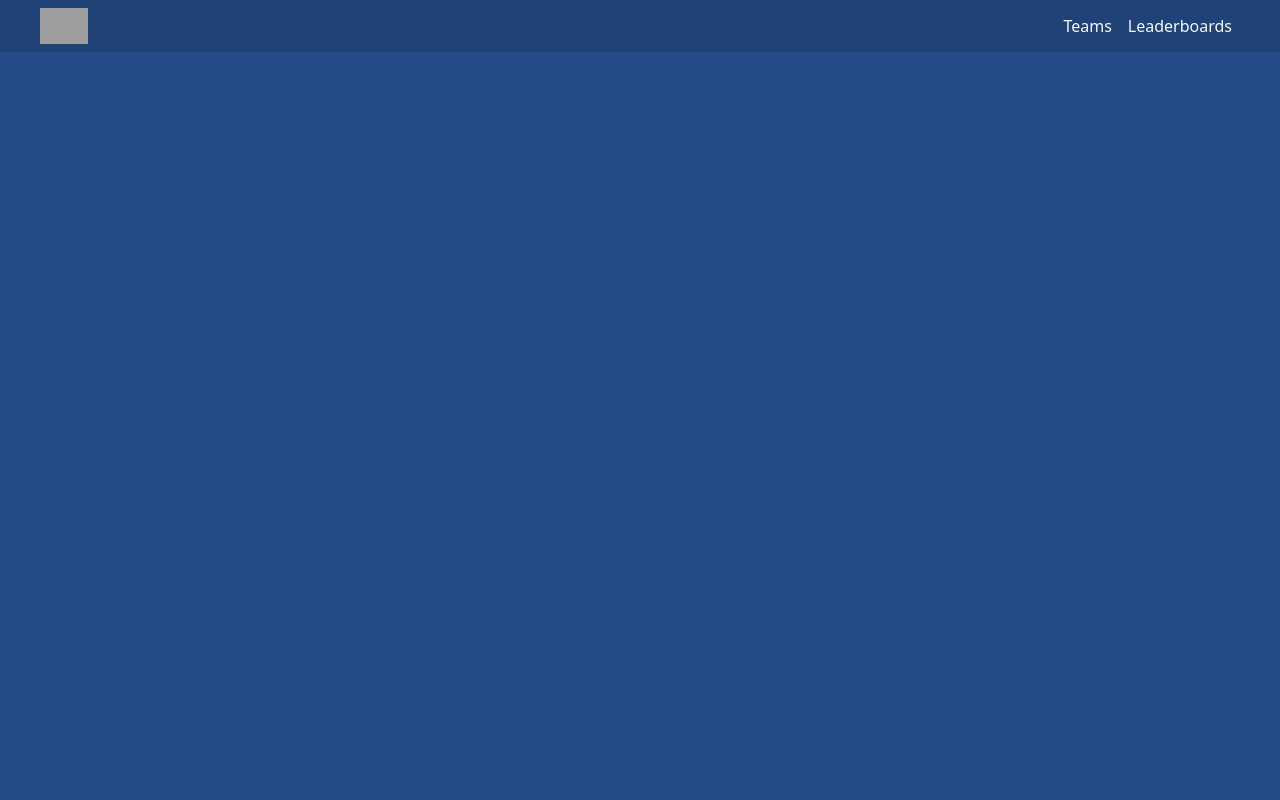
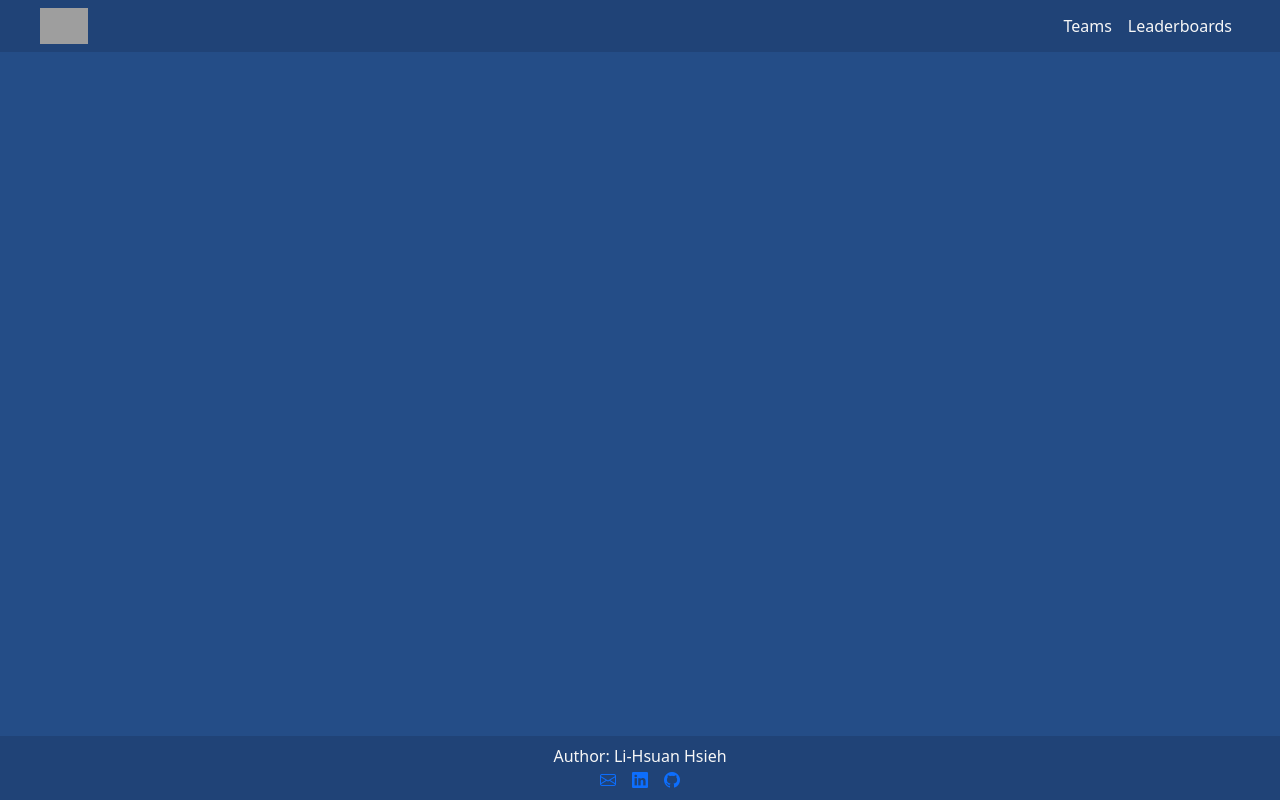
Before and after one commit to ss77995ss/stats-with-flask, a React (Create React App) app in the folder frontend/: page / in a window 1280 px wide. Built offline with nearby package versions, Linux system fonts and the light colour scheme; grey boxes are pictures that could not be loaded.

Commit message:
feat(HomePage): Add footer and make header can be fixed on the top of the page

```diff
--- a/frontend/package.json
+++ b/frontend/package.json
@@ -7,6 +7,7 @@
     "@testing-library/react": "^13.4.0",
     "@testing-library/user-event": "^13.5.0",
     "bootstrap": "^5.2.3",
+    "bootstrap-icons": "^1.10.2",
     "http-proxy-middleware": "^2.0.6",
     "react": "^18.2.0",
     "react-dom": "^18.2.0",
--- a/frontend/src/App.js
+++ b/frontend/src/App.js
@@ -1,4 +1,4 @@
-import { Outlet, NavLink } from 'react-router-dom';
+import { Outlet, Link, NavLink } from 'react-router-dom';
 import './styles/App.scss';
 import logo from './homebase-logo.png';
 
@@ -7,7 +7,9 @@ function App() {
     <section className="main">
       <header>
         <nav className="navbar">
-          <img src={logo} alt="home-logo" />
+          <Link to="/">
+            <img src={logo} alt="home-logo" />
+          </Link>
 
           <ul className="nav nav-pills">
             <li className="nav-item">
@@ -26,6 +28,27 @@ function App() {
       <section className="content">
         <Outlet />
       </section>
+      <section className="footer text-center">
+        <footer className="p-2">
+          <div>Author: Li-Hsuan Hsieh</div>
+          <div>
+            <a className="m-2" href="mailto:ss77995ss@gmail.com">
+              <i class="bi bi-envelope"></i>
+            </a>
+            <a
+              className="m-2"
+              target="_blank"
+              rel="noopener noreferrer"
+              href="https://www.linkedin.com/in/li-hsuan-hsieh-4b4390169/"
+            >
+              <i class="bi bi-linkedin"></i>
+            </a>
+            <a className="m-2" target="_blank" rel="noopener noreferrer" href="https://github.com/ss77995ss">
+              <i class="bi bi-github"></i>
+            </a>
+          </div>
+        </footer>
+      </section>
     </section>
   );
 }
--- a/frontend/src/styles/App.scss
+++ b/frontend/src/styles/App.scss
@@ -1,7 +1,10 @@
 @use "variables";
 
 header {
+  position: fixed;
+  width: 100%;
   background-color: variables.$nav;
+  z-index: 100;
 
   img {
     height: 36px;
@@ -24,13 +27,17 @@ header {
 }
 
 .content {
+  height: calc(100vh - 4rem);
   max-width: 1200px;
   margin: auto;
-
-  padding-top: 1rem;
+  padding-top: 4rem;
   padding-bottom: 1rem;
 }
 
 a {
   text-decoration: none;
 }
+
+footer {
+  background-color: variables.$nav;
+}
--- a/frontend/src/styles/custom.scss
+++ b/frontend/src/styles/custom.scss
@@ -17,3 +17,4 @@ body {
 }
 
 @import "~bootstrap/scss/bootstrap.scss";
+@import '~bootstrap-icons/font/bootstrap-icons.scss';
```
Also changed, not shown: 1 other file (tests, documents, lock files or other folders).
